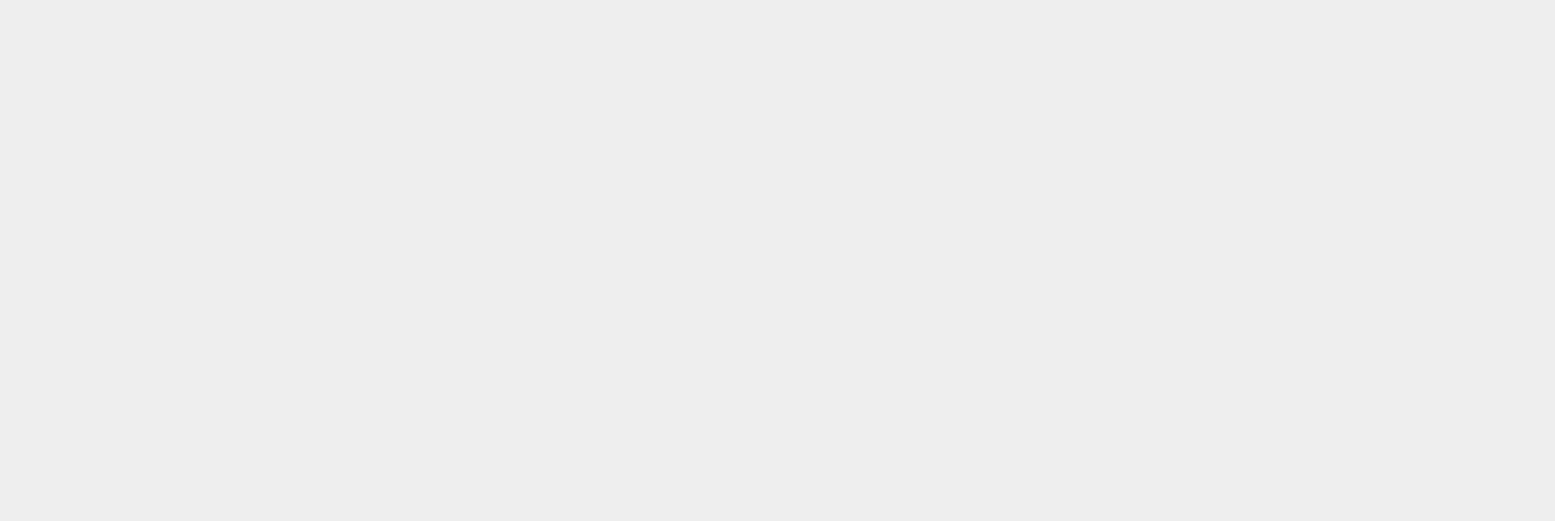
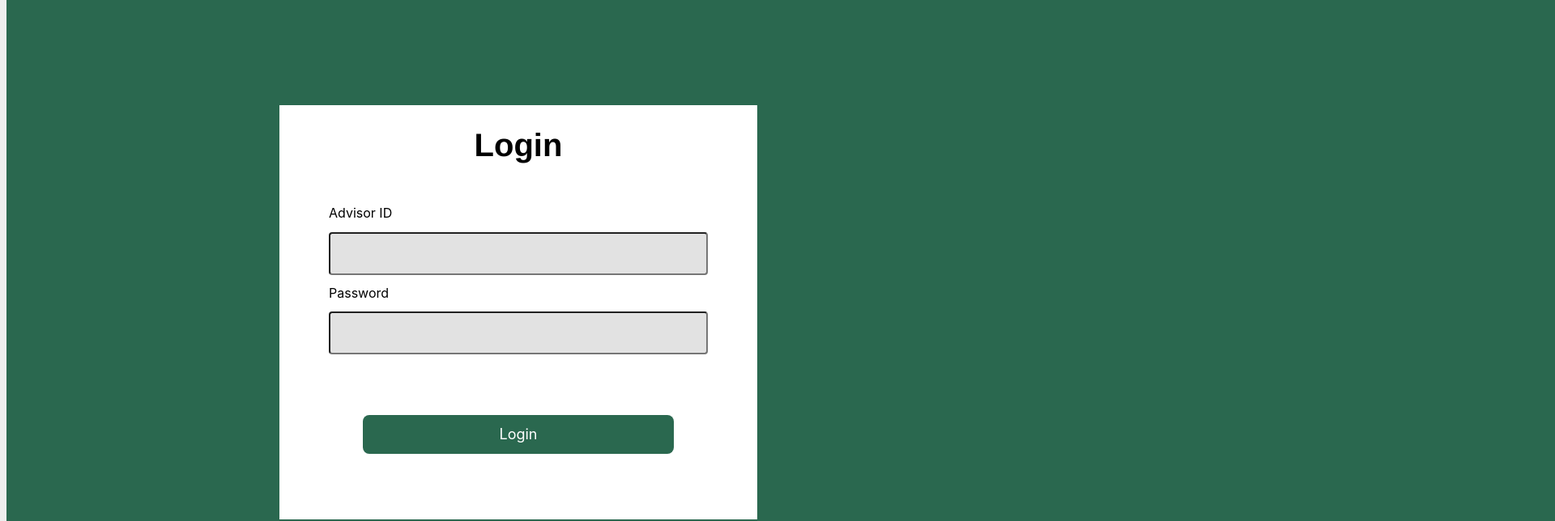
Before and after one commit to Safo-Samson/customer-interface-decisioning, a React (Vite) app: page /LoginForm in a window 1280 px wide. Before the commit this address had no page. Shown: the part 120-764 px from the top of the page at 81% size, 1920 px wide, since content can reach past the window. Built offline with nearby package versions, Linux system fonts and the light colour scheme.

Commit message:
add login page

```diff
--- a/src/App.jsx
+++ b/src/App.jsx
@@ -6,6 +6,7 @@ import SoftCombined from "./components/SoftCheck/SoftCombined";
 import Homepage from "./components/startLoan/Homepage";
 import InfoCombined from './components/InformationCheck/InfoCombined';
 import ModelDecision from './components/StartLoan/ModelDecision';
+import LoginForm from "./components/Login/LoginForm";
 
 function App() {
   return (
@@ -53,6 +54,11 @@ function App() {
             </>
           }
           />
+          <Route
+          path="/LoginForm"
+          element = {
+            <LoginForm/>
+          } />
       </Routes>
     </>
   );
--- /dev/null
+++ b/src/components/Login/LoginForm.css
@@ -0,0 +1,100 @@
+.auth-form-container{
+	text-align: center;
+  display: flex;
+	min-height: 100vh;
+  min-width: 500%;
+	align-items: center;
+	justify-content: center;
+  background-color: #2a684f;
+
+}
+
+
+.login-form {
+    align-items: center;
+    display: flex;
+    flex-direction: column;
+    gap: 15px;
+    width: 506px;
+    height: 492px;
+    background-color: white;
+    top: 250px;
+    left: 50%;
+    padding: 10px 42px;
+    position: absolute;
+    transform: translateX(-50%);
+
+
+  }
+
+  .login-form input{
+    background-color: #D9D9D9C2;
+    height: 47px;
+    width: 460px;
+    border-radius: 4px;
+  }
+.login-form label{
+    color: black;
+    text-align: left;
+  }
+
+.input-row{
+    align-items: left;
+    display: flex;
+    flex-direction: column;
+    gap: 10px;
+
+}
+
+
+.login-form button {
+    align-items: center;
+    border-radius: 8px;
+    display: inline-flex;
+    flex-direction: column;
+    justify-content: center;
+    overflow: hidden;
+    position: relative;
+    height:48px;
+    width: 384px;
+    background-color: #2a684f;
+    font-size: large;
+    color: white;
+    top: 60px;
+
+  }
+
+.loginForm-logo{
+    height:89px;
+    left: 70%;
+    top: -250px;
+    position: relative;
+    width: 160px; /*474 */
+    transform: translateX(-50%);
+
+}
+
+.loginForm-header{
+    height: 97px;
+    left: 00px;
+    top: -350px;
+    position: relative;
+    width: 350px;
+    color: white;
+    left: 30%;
+    transform: translateX(-50%);
+
+}
+
+.login-text{
+    color: var(--black-100);
+    font-family: "Inter-Bold", Helvetica;
+    font-size: 40px;
+    font-weight: 700;
+    letter-spacing: 0;
+    line-height: 48px;
+    margin-top: 15px;
+    white-space: nowrap;
+    width: fit-content;
+    text-align: center;
+}
--- /dev/null
+++ b/src/components/Login/LoginForm.jsx
@@ -0,0 +1,63 @@
+import React, { useState } from "react";
+import "./LoginForm.css";
+import horseLogo from "../../assets/horseLogo.jpeg";
+
+import { useNavigate } from "react-router-dom";
+
+function LoginForm() {
+	const [advisorID, setID] = useState("");
+	const [password, setPass] = useState("");
+	const [error, setError] = useState("");
+	const navigate = useNavigate();
+
+	const handleSubmit = (e) => {
+		e.preventDefault();
+
+		if (advisorID.trim() === "" || password.trim() === "") {
+			setError("Please fill out all the fields.");
+		} else {
+			setError("");
+			navigate("/AppUI");
+		}
+	};
+
+	return (
+    <>
+      <div className="auth-form-container">
+        <div className="logo-header">
+          <img className="loginForm-logo" src={horseLogo} alt="Logo" />
+          <h1 className="loginForm-header"> LLOYDS BANK </h1>
+          <form className="login-form" onSubmit={handleSubmit} noValidate>
+            <h2 className="login-text">Login</h2>
+            <div className="input-row">
+              <label htmlFor="AdvisorID">Advisor ID</label>
+              <input
+                value={advisorID}
+                onChange={(e) => setID(e.target.value)}
+                type="advisorID"
+                placeholder=""
+                id="AdvisorID"
+                name="AdvisorID"
+                required
+              />
+              <label htmlFor="password">Password</label>
+              <input
+                value={password}
+                onChange={(e) => setPass(e.target.value)}
+                type="password"
+                placeholder=""
+                id="password"
+                name="password"
+                required
+              />
+            </div>
+            <button style={{ border: "none" }}>Login </button>
+          </form>
+        </div>
+      </div>
+      {error && <p className="error-message">{error}</p>}
+    </>
+  );
+}
+
+export default React.memo(LoginForm);
```
